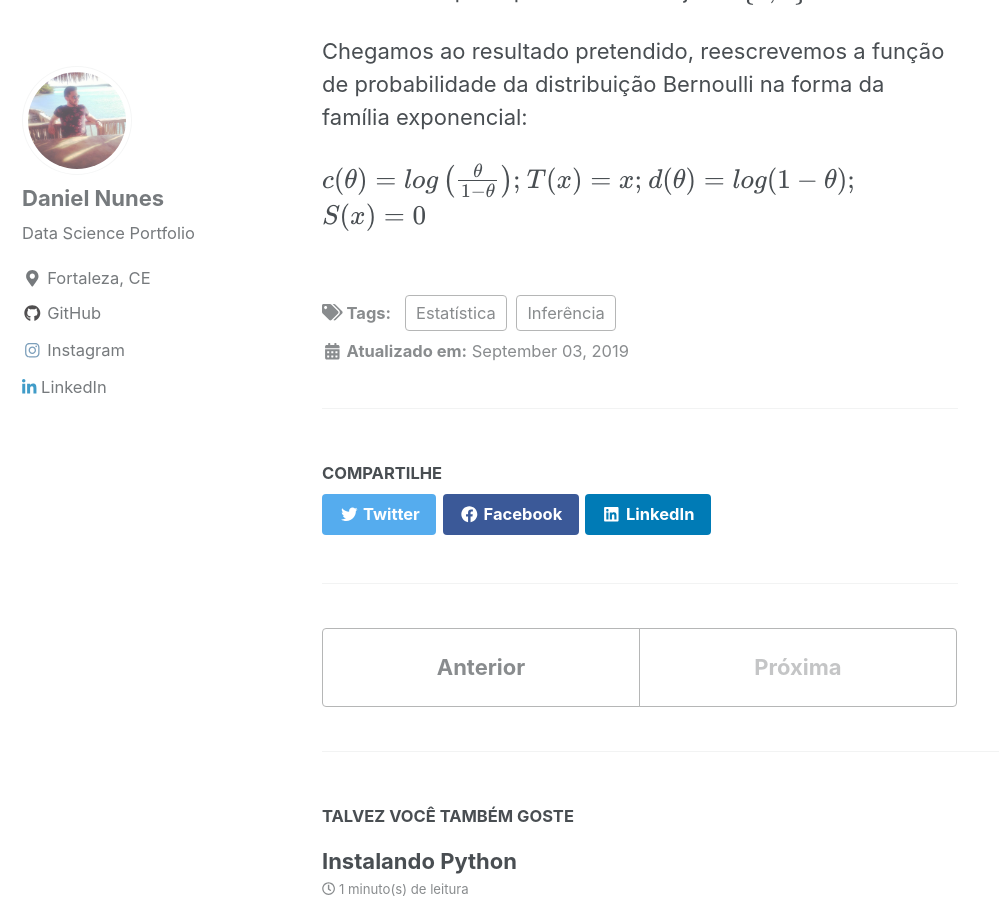
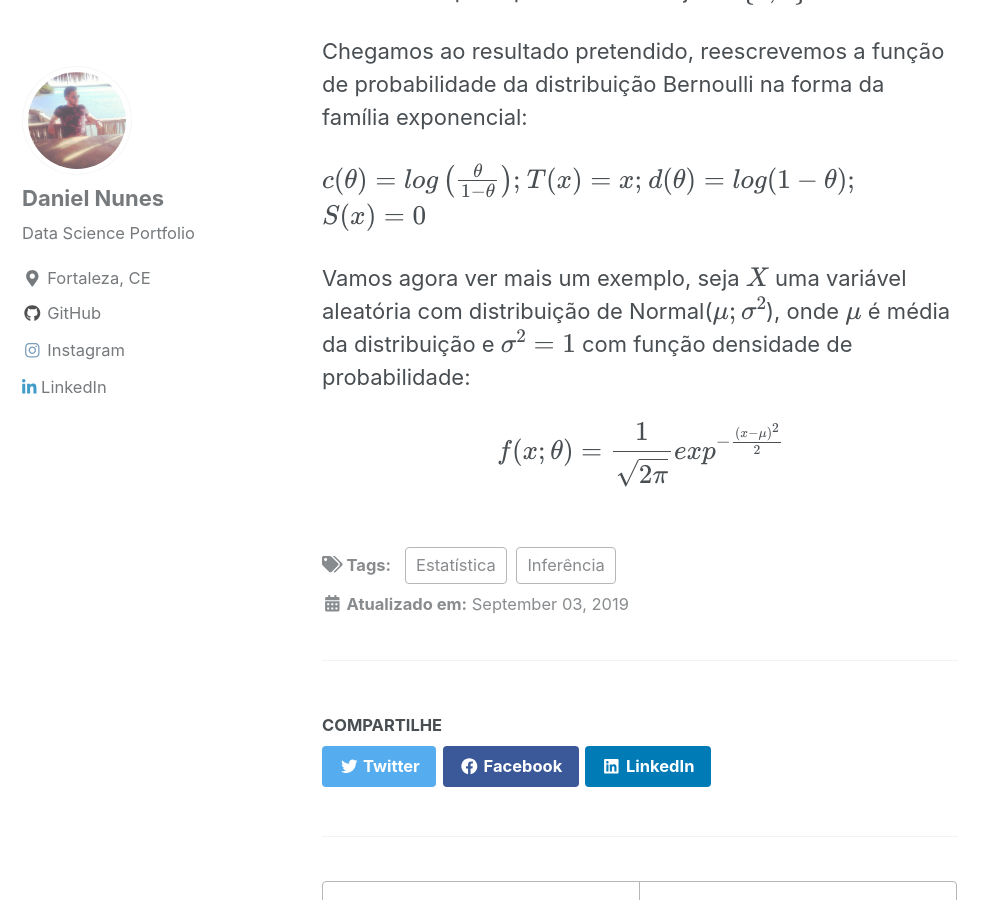
Before and after one commit to danielmnunes/danielmnunes.github.io, a Jekyll site: the page built from _posts/2019-09-03-familia-exponencial.md, in a window 1280 px wide and 900 px high, scrolled down 1302 px. Shown: the whole window, without its empty margins (0-999 px from the left). Built offline with Jekyll 4.4.1, drawn with Linux system fonts in a browser that asks for light colours; cached includes are drawn as plain includes; nearby versions of some CDN libraries; formulas are drawn with MathJax 3; some of the changed text lies outside the part shown.

Commit message:
Update 2019-09-03-familia-exponencial.md

```diff
--- a/_posts/2019-09-03-familia-exponencial.md
+++ b/_posts/2019-09-03-familia-exponencial.md
@@ -33,3 +33,8 @@
 $$ T(x) =  x ; $$
 $$ d( \theta ) =  log(1 - \theta) ; $$
 $$ S( x ) = 0  $$
+
+
+Vamos agora ver mais um exemplo, seja $$ X $$ uma variável aleatória com distribuição de Normal($$ \mu ; \sigma^{2} $$), onde $$ \mu $$ é média da distribuição e $$ \sigma^{2} = 1 $$ com função densidade de probabilidade:
+
+$$ f(x; \theta) = \frac{1}{\sqrt[]{2\pi}}exp^{-\frac{(x-\mu)^{2}}{2}} $$
```
